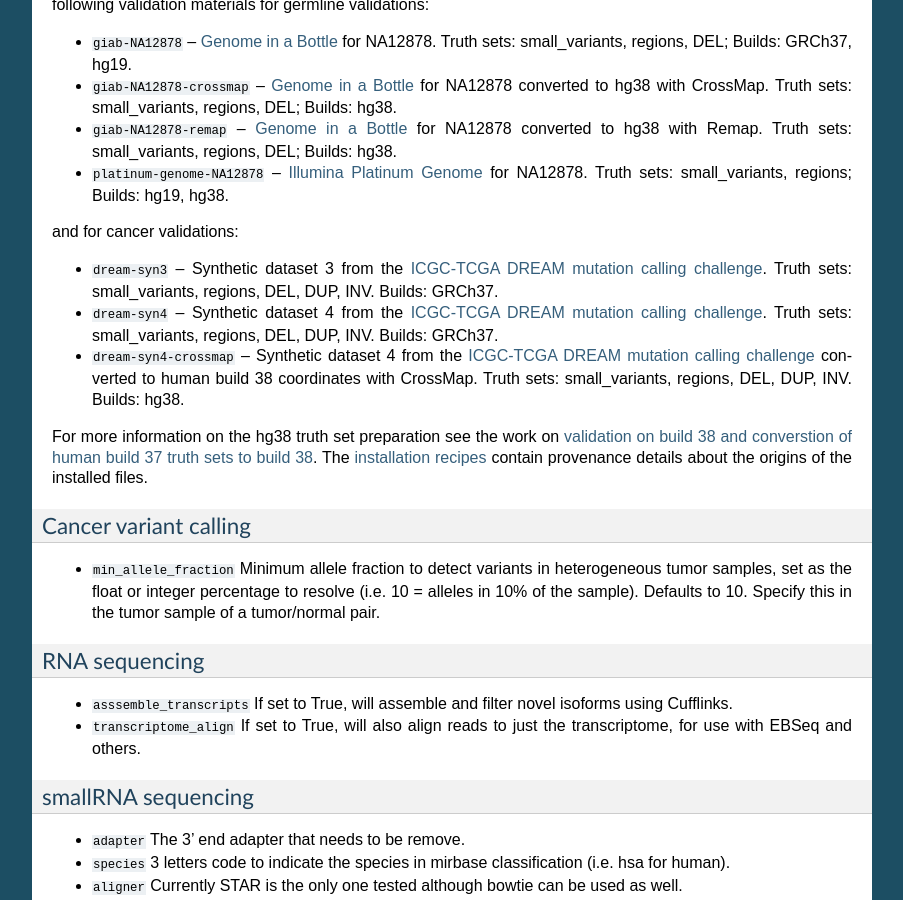
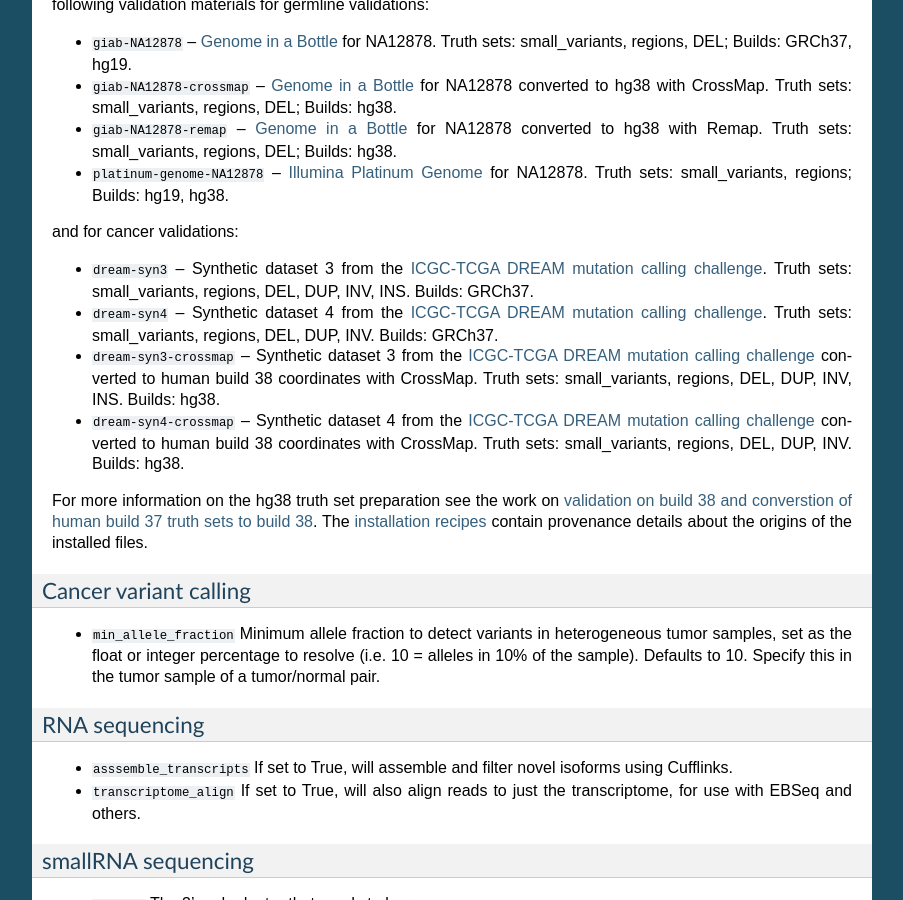
Before and after one commit to bcbio/bcbio-nextgen, a Sphinx documentation site: the page built from docs/contents/configuration.rst, in a window 1280 px wide and 900 px high, scrolled down 8784 px. Shown: the whole window, without its empty margins (198-1101 px from the left). Built offline with Sphinx 7.4.7, drawn with Linux system fonts in a browser that asks for light colours.

Commit message:
hg38: syn3 truth set and SV exclude files
- Adds SV ignore regions from biodata for hg38 structural variant
  calling.
- Documents synthetic 3 crossmapped truth set

```diff
--- a/docs/contents/configuration.rst
+++ b/docs/contents/configuration.rst
@@ -580,10 +580,14 @@
 
 - ``dream-syn3`` -- Synthetic dataset 3 from the `ICGC-TCGA DREAM mutation
   calling challenge <https://www.synapse.org/#!Synapse:syn312572/wiki/62018>`_.
-  Truth sets: small_variants, regions, DEL, DUP, INV. Builds: GRCh37.
+  Truth sets: small_variants, regions, DEL, DUP, INV, INS. Builds: GRCh37.
 - ``dream-syn4`` -- Synthetic dataset 4 from the `ICGC-TCGA DREAM mutation
   calling challenge <https://www.synapse.org/#!Synapse:syn312572/wiki/62018>`_.
   Truth sets: small_variants, regions, DEL, DUP, INV. Builds: GRCh37.
+- ``dream-syn3-crossmap`` -- Synthetic dataset 3 from the `ICGC-TCGA DREAM mutation
+  calling challenge <https://www.synapse.org/#!Synapse:syn312572/wiki/62018>`_
+  converted to human build 38 coordinates with CrossMap.
+  Truth sets: small_variants, regions, DEL, DUP, INV, INS. Builds: hg38.
 - ``dream-syn4-crossmap`` -- Synthetic dataset 4 from the `ICGC-TCGA DREAM mutation
   calling challenge <https://www.synapse.org/#!Synapse:syn312572/wiki/62018>`_
   converted to human build 38 coordinates with CrossMap.
```
Also changed, not shown: 1 other file.
